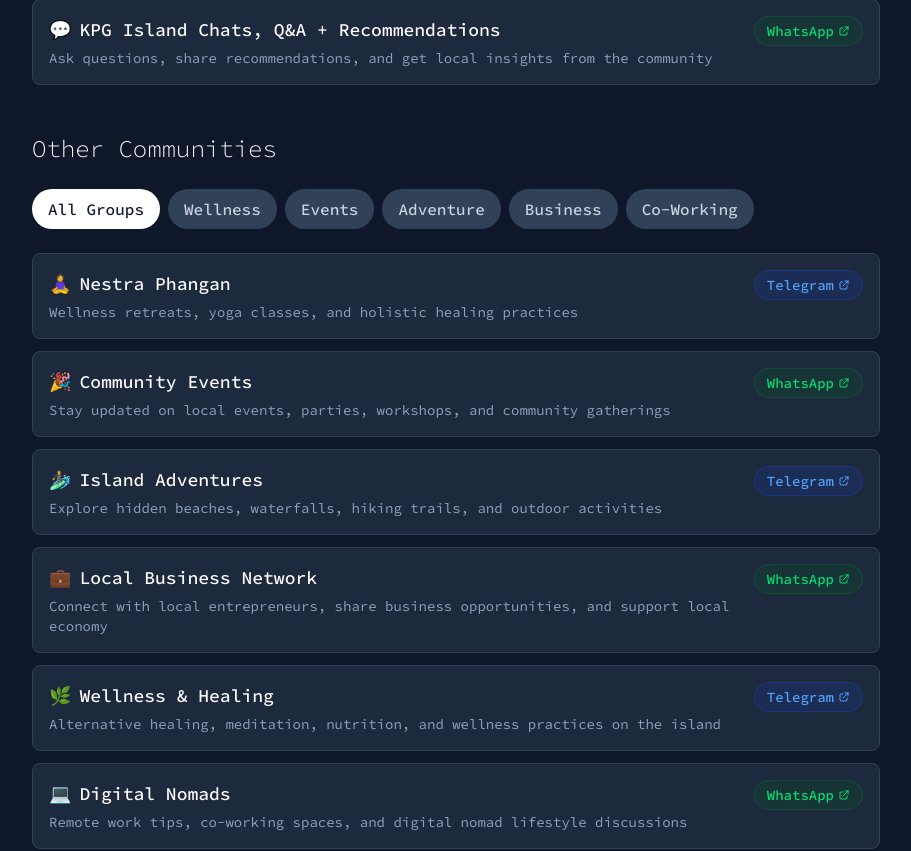
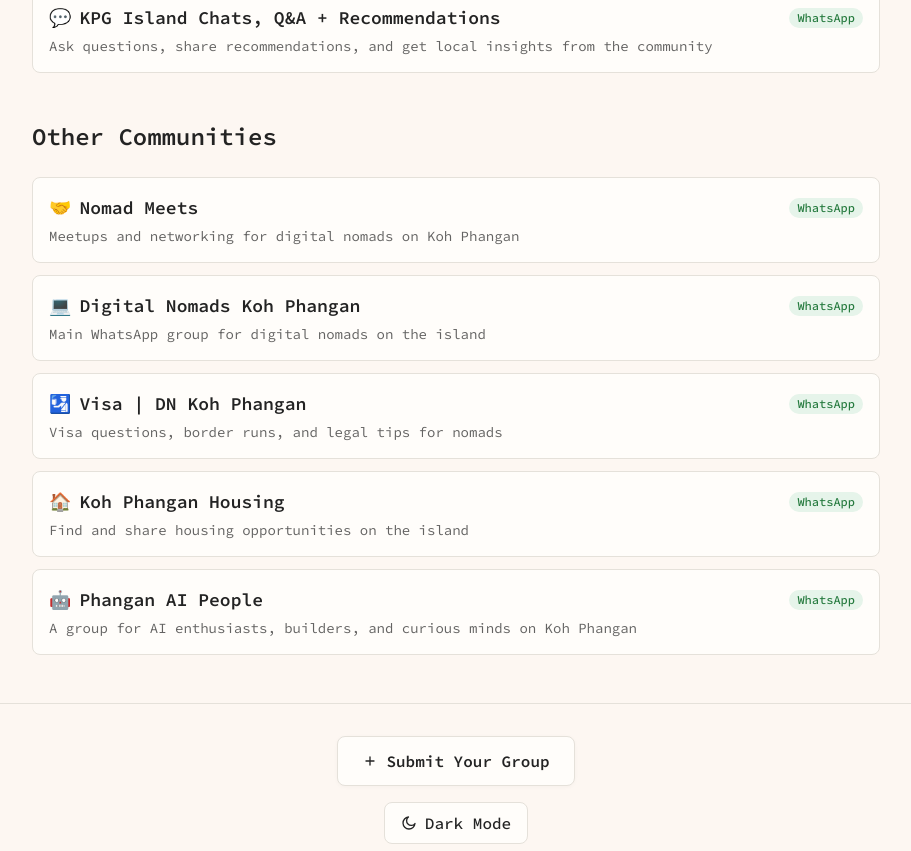
Before and after one commit to alexmarakuya/kpgcommunity, a Next.js app: page / in a window 1280 px wide. Shown: the part 380-1231 px from the top of the page, without its empty margins (184-1095 px from the left). Built offline with nearby package versions, Linux system fonts and the light colour scheme.

Commit message:
footer: change 'in Koh Phangan' to 'for Koh Phangan' and update all recent group/content changes

```diff
--- a/app/globals.css
+++ b/app/globals.css
@@ -1,8 +1,51 @@
 @import "tailwindcss";
 
 :root {
+  --background: #fdf7f2; /* lighter, warm cream */
+  --foreground: #232323; /* neutral dark gray */
+  --card-bg: #fffdfa;    /* almost white, slight warmth */
+  --card-border: #e5e1da; /* neutral light beige-gray */
+  --pill-bg: #f2eee7;    /* neutral light beige */
+  --pill-text: #6d5e3f;  /* neutral-warm dark taupe */
+  --pill-border: #e5e1da; /* neutral light beige-gray */
+  --wa-pill-bg: #e6f4ea;      /* WhatsApp pill bg (light) */
+  --wa-pill-text: #257a3e;   /* WhatsApp pill text (light) */
+  --wa-pill-border: #b7e2c3; /* WhatsApp pill border (light) */
+  --tg-pill-bg: #e6f0fa;     /* Telegram pill bg (light) */
+  --tg-pill-text: #2563eb;   /* Telegram pill text (light) */
+  --tg-pill-border: #b6d4f7; /* Telegram pill border (light) */
+}
+
+html.dark {
   --background: #0a1929;
   --foreground: #ffffff;
+  --card-bg: #1e293b;
+  --card-border: #334155;
+  --pill-bg: #0f172a;
+  --pill-text: #38bdf8;
+  --pill-border: #334155;
+  --wa-pill-bg: #193c2b;      /* WhatsApp pill bg (dark) */
+  --wa-pill-text: #4ade80;   /* WhatsApp pill text (dark) */
+  --wa-pill-border: #256a3e; /* WhatsApp pill border (dark) */
+  --tg-pill-bg: #17233c;     /* Telegram pill bg (dark) */
+  --tg-pill-text: #60a5fa;   /* Telegram pill text (dark) */
+  --tg-pill-border: #2563eb; /* Telegram pill border (dark) */
+}
+
+html.light {
+  --background: #fdf7f2;
+  --foreground: #232323;
+  --card-bg: #fffdfa;
+  --card-border: #e5e1da;
+  --pill-bg: #f2eee7;
+  --pill-text: #6d5e3f;
+  --pill-border: #e5e1da;
+  --wa-pill-bg: #e6f4ea;
+  --wa-pill-text: #257a3e;
+  --wa-pill-border: #b7e2c3;
+  --tg-pill-bg: #e6f0fa;
+  --tg-pill-text: #2563eb;
+  --tg-pill-border: #b6d4f7;
 }
 
 @theme inline {
@@ -12,13 +55,6 @@
   --font-mono: var(--font-source-code-pro);
 }
 
-@media (prefers-color-scheme: dark) {
-  :root {
-    --background: #0a1929;
-    --foreground: #ffffff;
-  }
-}
-
 body {
   background: var(--background);
   color: var(--foreground);
--- a/app/page.tsx
+++ b/app/page.tsx
@@ -1,6 +1,6 @@
 'use client';
 
-import { useState } from 'react';
+import { useState, useEffect } from 'react';
 import { Source_Code_Pro } from 'next/font/google';
 
 const sourceCodePro = Source_Code_Pro({
@@ -10,7 +10,16 @@
 });
 
 export default function Page() {
-  const [activeFilter, setActiveFilter] = useState('all');
+  const [theme, setTheme] = useState<'dark' | 'light'>(
+    typeof window !== 'undefined' && window.matchMedia('(prefers-color-scheme: dark)').matches ? 'dark' : 'light'
+  );
+
+  useEffect(() => {
+    if (typeof document !== 'undefined') {
+      document.documentElement.classList.remove('dark', 'light');
+      document.documentElement.classList.add(theme);
+    }
+  }, [theme]);
 
   const kpgManagedGroups = [
     {
@@ -32,80 +41,57 @@
 
   const otherGroups = [
     {
+      id: 1,
+      name: 'Nomad Meets',
+      subtitle: 'Meetups and networking for digital nomads on Koh Phangan',
+      platform: 'whatsapp',
+      link: 'https://chat.whatsapp.com/DIKLAPYAQIHL2EfhumGPGb',
+      emoji: '🤝'
+    },
+    {
       id: 2,
-      name: 'Nestra Phangan',
-      subtitle: 'Wellness retreats, yoga classes, and holistic healing practices',
-      category: 'wellness',
-      platform: 'telegram',
-      link: 'https://t.me/nestra-phangan-link',
-      emoji: '🧘‍♀️'
+      name: 'Digital Nomads Koh Phangan',
+      subtitle: 'Main WhatsApp group for digital nomads on the island',
+      platform: 'whatsapp',
+      link: 'https://chat.whatsapp.com/Fp23RHoQ0tfDNbDLkq1hSb',
+      emoji: '💻'
     },
     {
       id: 3,
-      name: 'Community Events',
-      subtitle: 'Stay updated on local events, parties, workshops, and community gatherings',
-      category: 'events',
+      name: 'Visa | DN Koh Phangan',
+      subtitle: 'Visa questions, border runs, and legal tips for nomads',
       platform: 'whatsapp',
-      link: 'https://chat.whatsapp.com/community-events-link',
-      emoji: '🎉'
+      link: 'https://chat.whatsapp.com/IdBv9yNO5Ha55RRLeaPjnl',
+      emoji: '🛂'
     },
     {
       id: 4,
-      name: 'Island Adventures',
-      subtitle: 'Explore hidden beaches, waterfalls, hiking trails, and outdoor activities',
-      category: 'adventure',
-      platform: 'telegram',
-      link: 'https://t.me/island-adventures-link',
-      emoji: '🏄‍♂️'
+      name: 'Koh Phangan Housing',
+      subtitle: 'Find and share housing opportunities on the island',
+      platform: 'whatsapp',
+      link: 'https://chat.whatsapp.com/KsuuzQpZ43dExS1lnReiOe',
+      emoji: '🏠'
     },
     {
       id: 5,
-      name: 'Local Business Network',
-      subtitle: 'Connect with local entrepreneurs, share business opportunities, and support local economy',
-      category: 'business',
+      name: 'Phangan AI People',
+      subtitle: 'A group for AI enthusiasts, builders, and curious minds on Koh Phangan',
       platform: 'whatsapp',
-      link: 'https://chat.whatsapp.com/local-business-link',
-      emoji: '💼'
-    },
-    {
-      id: 6,
-      name: 'Wellness & Healing',
-      subtitle: 'Alternative healing, meditation, nutrition, and wellness practices on the island',
-      category: 'wellness',
-      platform: 'telegram',
-      link: 'https://t.me/wellness-healing-link',
-      emoji: '🌿'
-    },
-    {
-      id: 7,
-      name: 'Digital Nomads',
-      subtitle: 'Remote work tips, co-working spaces, and digital nomad lifestyle discussions',
-      category: 'co-working',
-      platform: 'whatsapp',
-      link: 'https://chat.whatsapp.com/digital-nomads-link',
-      emoji: '💻'
+      link: 'https://chat.whatsapp.com/EHuLy3KfzA93P5NYU3w9Xl',
+      emoji: '🤖'
     }
   ];
 
-  const categories = [
-    { id: 'all', name: 'All Groups' },
-    { id: 'wellness', name: 'Wellness' },
-    { id: 'events', name: 'Events' },
-    { id: 'adventure', name: 'Adventure' },
-    { id: 'business', name: 'Business' },
-    { id: 'co-working', name: 'Co-Working' }
-  ];
+  const filteredGroups = otherGroups;
 
-  const filteredGroups = activeFilter === 'all'
-    ? otherGroups
-    : otherGroups.filter(group => group.category === activeFilter);
+  const currentYear = new Date().getFullYear();
 
   return (
-    <div className={`min-h-screen bg-slate-900 ${sourceCodePro.variable} font-mono`}>
-      <header className="py-8 border-b border-slate-700">
+    <div className={`min-h-screen ${sourceCodePro.variable} font-mono`}>
+      <header className="py-8" style={{ borderBottom: '1px solid var(--card-border)' }}>
         <div className="max-w-4xl mx-auto px-6">
-          <h1 className="text-5xl font-light text-white mb-2">KPG Community</h1>
-          <p className="text-lg text-slate-300 max-w-2xl">
+          <h1 className="text-3xl font-semibold mb-2" style={{ color: 'var(--foreground)' }}>KPG Community</h1>
+          <p className="text-lg max-w-2xl" style={{ color: 'var(--foreground)', opacity: 0.8 }}>
             A collection of community groups and networks connecting people across Koh Phangan and beyond.
           </p>
         </div>
@@ -114,7 +100,7 @@
       <main className="max-w-4xl mx-auto px-6 py-12">
         {/* KPG Managed Section */}
         <section className="mb-12">
-          <h2 className="text-2xl font-light text-white mb-6">Managed by KPG Community</h2>
+          <h2 className="text-2xl font-semibold mb-6" style={{ color: 'var(--foreground)' }}>Managed by KPG Community</h2>
           <div className="space-y-3">
             {kpgManagedGroups.map((group) => (
               <a
@@ -122,23 +108,39 @@
                 href={group.link}
                 target="_blank"
                 rel="noopener noreferrer"
-                className="block border border-slate-700 p-4 rounded-lg hover:border-slate-600 hover:bg-slate-750 transition-all duration-200 bg-slate-800 cursor-pointer group"
+                className="block p-4 rounded-lg transition-all duration-200 cursor-pointer group"
+                style={{
+                  background: 'var(--card-bg)',
+                  border: '1px solid var(--card-border)',
+                }}
               >
                 <div className="flex items-start justify-between">
                   <div className="flex-1">
-                    <h3 className="text-lg font-medium text-white group-hover:text-slate-200 transition-colors mb-1">
+                    <div className="flex items-center justify-between mb-1 w-full">
+                      <h3 className="text-lg font-semibold group-hover:opacity-80 transition-colors" style={{color: 'var(--foreground)'}}>
                         <span className="mr-2">{group.emoji}</span>
                         {group.name}
                       </h3>
-                    <p className="text-sm text-slate-400 group-hover:text-slate-300 transition-colors">
+                      <div
+                        className="inline-flex items-center font-medium transition-colors text-xs px-2 py-0.5 rounded-full"
+                        style={
+                          group.platform === 'whatsapp'
+                            ? {
+                                background: 'var(--wa-pill-bg)',
+                                color: 'var(--wa-pill-text)'
+                              }
+                            : {
+                                background: 'var(--tg-pill-bg)',
+                                color: 'var(--tg-pill-text)'
+                              }
+                        }
+                      >
+                        {group.platform === 'whatsapp' ? 'WhatsApp' : 'Telegram'}
+                      </div>
+                    </div>
+                    <p className="text-sm group-hover:opacity-80 transition-colors" style={{color: 'var(--foreground)', opacity: 0.7}}>
                       {group.subtitle}
                     </p>
-                  </div>
-                  <div className="inline-flex items-center gap-1 bg-green-900/30 text-green-400 group-hover:text-green-300 font-medium transition-colors ml-4 text-sm px-3 py-1 rounded-full border border-green-700/30 group-hover:border-green-600/50">
-                    WhatsApp
-                    <svg className="w-3 h-3" fill="none" stroke="currentColor" viewBox="0 0 24 24">
-                      <path strokeLinecap="round" strokeLinejoin="round" strokeWidth={2} d="M10 6H6a2 2 0 00-2 2v10a2 2 0 002 2h10a2 2 0 002-2v-4M14 4h6m0 0v6m0-6L10 14" />
-                    </svg>
                   </div>
                 </div>
               </a>
@@ -148,26 +150,7 @@
 
         {/* Other Communities Section */}
         <section>
-          <h2 className="text-2xl font-light text-white mb-6">Other Communities</h2>
-
-          {/* Filter Buttons */}
-          <div className="mb-6">
-            <div className="flex flex-wrap gap-2">
-              {categories.map((category) => (
-                <button
-                  key={category.id}
-                  onClick={() => setActiveFilter(category.id)}
-                  className={`px-4 py-2 rounded-full font-medium transition-colors ${
-                    activeFilter === category.id
-                      ? 'bg-white text-slate-900'
-                      : 'bg-slate-700 text-slate-300 hover:bg-slate-600'
-                  }`}
-                >
-                  {category.name}
-                </button>
-              ))}
-            </div>
-          </div>
+          <h2 className="text-2xl font-semibold mb-6" style={{ color: 'var(--foreground)' }}>Other Communities</h2>
 
           {/* Filtered Groups List */}
           <div className="space-y-3">
@@ -177,27 +160,39 @@
                 href={group.link}
                 target="_blank"
                 rel="noopener noreferrer"
-                className="block border border-slate-700 p-4 rounded-lg hover:border-slate-600 hover:bg-slate-750 transition-all duration-200 bg-slate-800 cursor-pointer group"
+                className="block p-4 rounded-lg transition-all duration-200 cursor-pointer group"
+                style={{
+                  background: 'var(--card-bg)',
+                  border: '1px solid var(--card-border)',
+                }}
               >
                 <div className="flex items-start justify-between">
                   <div className="flex-1">
-                    <h3 className="text-lg font-medium text-white group-hover:text-slate-200 transition-colors mb-1">
+                    <div className="flex items-center justify-between mb-1 w-full">
+                      <h3 className="text-lg font-semibold group-hover:opacity-80 transition-colors" style={{color: 'var(--foreground)'}}>
                         <span className="mr-2">{group.emoji}</span>
                         {group.name}
                       </h3>
-                    <p className="text-sm text-slate-400 group-hover:text-slate-300 transition-colors">
+                      <div
+                        className="inline-flex items-center font-medium transition-colors text-xs px-2 py-0.5 rounded-full"
+                        style={
+                          group.platform === 'whatsapp'
+                            ? {
+                                background: 'var(--wa-pill-bg)',
+                                color: 'var(--wa-pill-text)'
+                              }
+                            : {
+                                background: 'var(--tg-pill-bg)',
+                                color: 'var(--tg-pill-text)'
+                              }
+                        }
+                      >
+                        {group.platform === 'whatsapp' ? 'WhatsApp' : 'Telegram'}
+                      </div>
+                    </div>
+                    <p className="text-sm group-hover:opacity-80 transition-colors" style={{color: 'var(--foreground)', opacity: 0.7}}>
                       {group.subtitle}
                     </p>
-                  </div>
-                  <div className={`inline-flex items-center gap-1 font-medium transition-colors ml-4 text-sm px-3 py-1 rounded-full border ${
-                    group.platform === 'whatsapp'
-                      ? 'bg-green-900/30 text-green-400 group-hover:text-green-300 border-green-700/30 group-hover:border-green-600/50'
-                      : 'bg-blue-900/30 text-blue-400 group-hover:text-blue-300 border-blue-700/30 group-hover:border-blue-600/50'
-                  }`}>
-                    {group.platform === 'whatsapp' ? 'WhatsApp' : 'Telegram'}
-                    <svg className="w-3 h-3" fill="none" stroke="currentColor" viewBox="0 0 24 24">
-                      <path strokeLinecap="round" strokeLinejoin="round" strokeWidth={2} d="M10 6H6a2 2 0 00-2 2v10a2 2 0 002 2h10a2 2 0 002-2v-4M14 4h6m0 0v6m0-6L10 14" />
-                    </svg>
                   </div>
                 </div>
               </a>
@@ -206,15 +201,60 @@
         </section>
       </main>
 
-      <footer className="border-t border-slate-700 py-8">
+      <footer className="py-8" style={{ borderTop: '1px solid var(--card-border)' }}>
         <div className="max-w-4xl mx-auto px-6">
-          <div className="flex items-center justify-center">
-            <button className="inline-flex items-center gap-2 bg-slate-700 hover:bg-slate-600 text-white px-6 py-3 rounded-lg font-medium transition-colors">
+          <div className="flex flex-col items-center gap-4 justify-center">
+            <a
+              href="https://alexduffner.notion.site/2282127878f58097a567e18246910787"
+              target="_blank"
+              rel="noopener noreferrer"
+              className="inline-flex items-center gap-2 px-6 py-3 rounded-lg font-semibold transition-colors border"
+              style={{
+                background: 'var(--card-bg)',
+                color: 'var(--foreground)',
+                border: '1.5px solid var(--card-border)',
+                boxShadow: '0 1px 4px 0 rgba(0,0,0,0.03)'
+              }}
+              onMouseOver={e => {
+                e.currentTarget.style.background = 'var(--pill-bg)';
+                e.currentTarget.style.border = '1.5px solid var(--pill-border)';
+              }}
+              onMouseOut={e => {
+                e.currentTarget.style.background = 'var(--card-bg)';
+                e.currentTarget.style.border = '1.5px solid var(--card-border)';
+              }}
+            >
               <svg className="w-4 h-4" fill="none" stroke="currentColor" viewBox="0 0 24 24">
                 <path strokeLinecap="round" strokeLinejoin="round" strokeWidth={2} d="M12 6v6m0 0v6m0-6h6m-6 0H6" />
               </svg>
               Submit Your Group
+            </a>
+            <button
+              className="inline-flex items-center gap-2 px-4 py-2 rounded-lg font-medium transition-colors border"
+              style={{
+                background: 'var(--card-bg)',
+                color: 'var(--foreground)',
+                border: '1px solid var(--card-border)'
+              }}
+              onClick={() => setTheme(theme === 'dark' ? 'light' : 'dark')}
+              aria-label="Toggle light/dark mode"
+            >
+              {theme === 'dark' ? (
+                <>
+                  <svg className="w-4 h-4" fill="none" stroke="currentColor" viewBox="0 0 24 24"><path strokeLinecap="round" strokeLinejoin="round" strokeWidth={2} d="M12 3v1m0 16v1m8.66-8.66l-.71.71M4.05 19.07l-.71.71M21 12h-1M4 12H3m16.95 7.07l-.71-.71M6.34 6.34l-.71-.71" /></svg>
+                  <span style={{ color: 'var(--foreground)' }}>Light Mode</span>
+                </>
+              ) : (
+                <>
+                  <svg className="w-4 h-4" fill="none" stroke="currentColor" viewBox="0 0 24 24"><path strokeLinecap="round" strokeLinejoin="round" strokeWidth={2} d="M21 12.79A9 9 0 1111.21 3a7 7 0 109.79 9.79z" /></svg>
+                  <span style={{ color: 'var(--foreground)' }}>Dark Mode</span>
+                </>
+              )}
             </button>
+            <div className="text-xs mt-2 flex flex-col items-center gap-1" style={{ color: 'var(--foreground)', opacity: 0.7 }}>
+              <span>&copy; {currentYear} KPG Community</span>
+              <span>Made with <span style={{ color: '#f87171' }}>❤️</span> for Koh Phangan</span>
+            </div>
           </div>
         </div>
       </footer>
```
Lines whose indentation alone changed are shown as unchanged.
